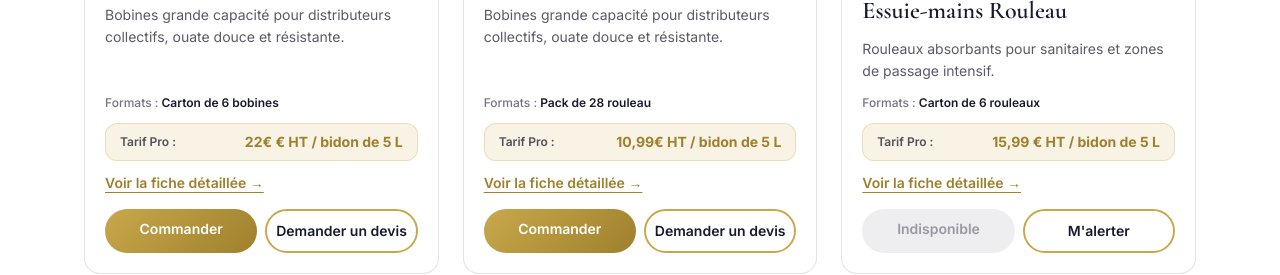
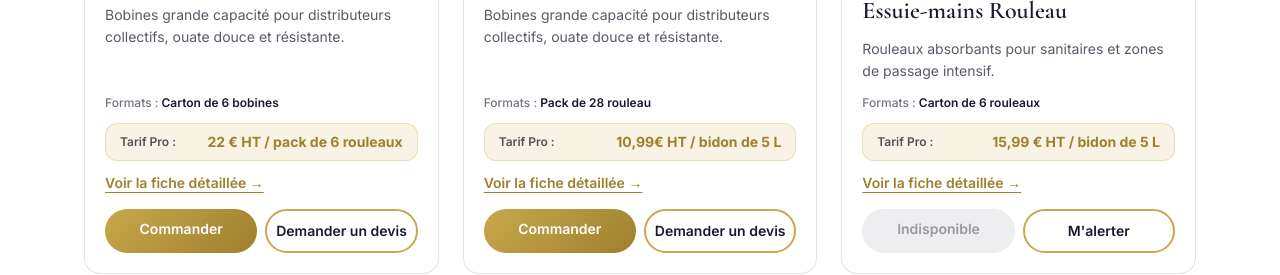
Before and after one commit to ammoucheravah0-lab/Produits-consommables-tgtproprete, a Next.js app: page / in a window 1280 px wide. Shown: the part 5320-5595 px from the top of the page. Built offline with nearby package versions, Linux system fonts and the light colour scheme.

Commit message:
Fix price formatting in product descriptions

```diff
--- a/data/products.js
+++ b/data/products.js
@@ -400,7 +400,7 @@ export const SEED = [
       pdf: "./images/ft-produits/FT-SI-ODOR-3D-TRIPLE-ACTION-tgtproprete.pdf",
     }),
   P("maxi-jumbo380-tgt", "Papier Hygiénique Maxi Jumbo", "consommables", ["bureaux", "commerces", "restaurants"], "🧻", "Carton de 6 bobines",
-    "Bobines grande capacité pour distributeurs collectifs, ouate douce et résistante.", { price: "22€ €  HT / bidon de 5 L" }),
+    "Bobines grande capacité pour distributeurs collectifs, ouate douce et résistante.", { price: "22 € HT / pack de 6 rouleaux" }),
   P("Papiershygnq-rouleau-tgt", "Papier Hygiénique rouleau", "consommables", ["bureaux", "commerces", "restaurants"], "🧻", "Pack de 28 rouleau",
     "Bobines grande capacité pour distributeurs collectifs, ouate douce et résistante.", { price: "10,99€  HT / bidon de 5 L" }),
   P("essuie-mains-rouleau", "Essuie-mains Rouleau", "consommables", ["bureaux", "commerces", "restaurateurs"], "🧻", "Carton de 6 rouleaux",
```
